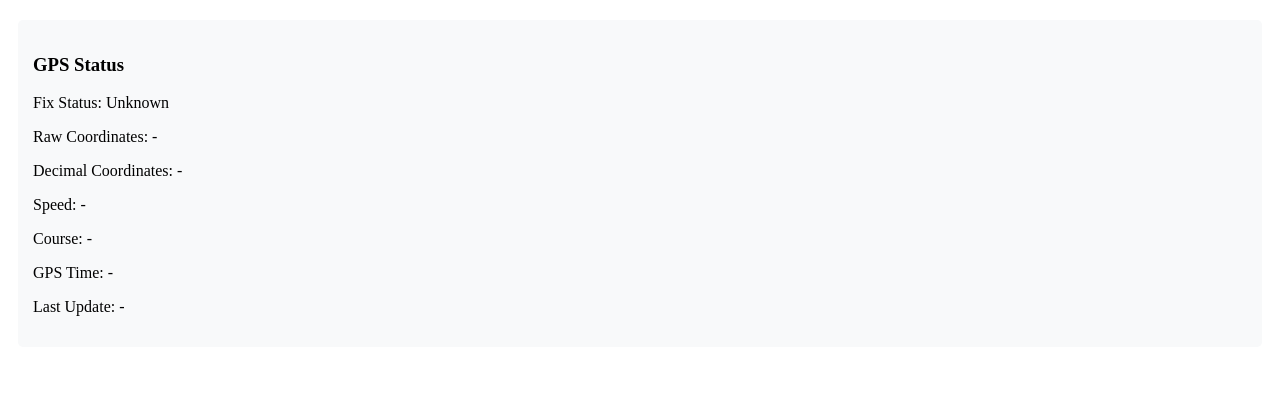
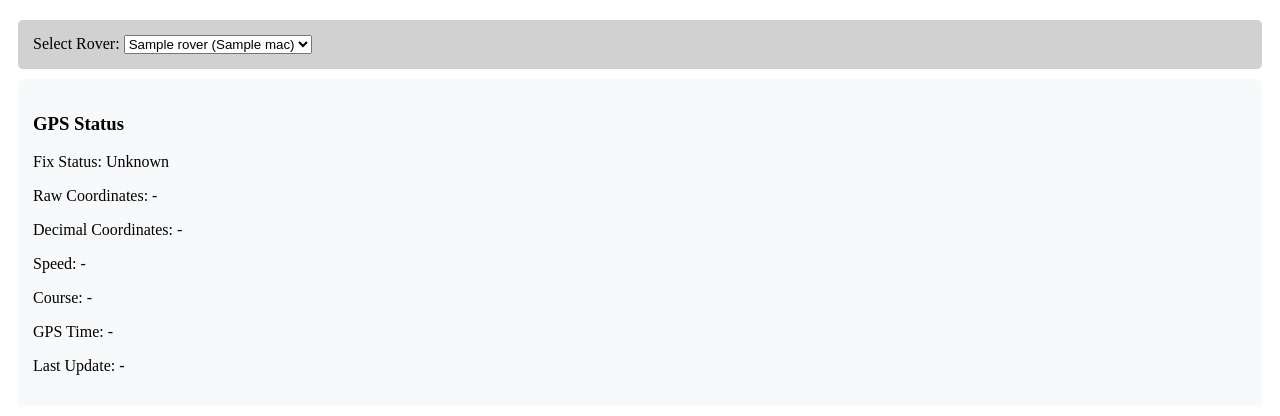
Before and after one commit to karolew/GNSS_RTK_Planner, a Python web app: template RTK_Planner/templates/index.html in a window 1280 px wide. Shown: the part 508-924 px from the top of the page. Before the commit the page ends 824 px from the top, so only its background shows below. Run offline with Jinja, Linux system fonts and the light colour scheme; the template is opened without the code that fills it: most values are stand-ins (such as "Sample title", 1, 10 or a date in 2020); some libraries are stand-ins or nearby versions.

Commit message:
Added dd list of registered rovers.

```diff
--- a/RTK_Planner/app.py
+++ b/RTK_Planner/app.py
@@ -10,7 +10,8 @@ app.add_api(config.basedir / "swagger.yaml")
 
 @app.route("/")
 def home():
-    return render_template("index.html")
+    all_rovers = rover.get_all()
+    return render_template("index.html", rovers=all_rovers)
 
 
 @app.route("/get_coords")
--- a/RTK_Planner/templates/index.html
+++ b/RTK_Planner/templates/index.html
@@ -9,6 +9,12 @@
             height: 500px;
             width: 100%;
             margin-bottom: 20px;
+        }
+        .control-panel {
+            padding: 15px;
+            margin: 10px;
+            background-color: #d1d1d1;
+            border-radius: 5px;
         }
         .status-panel {
             padding: 15px;
@@ -26,6 +32,16 @@
 </head>
 <body>
     <div id="map" class="map"></div>
+
+    <div class="control-panel">
+    <label for="rovers">Select Rover:</label>
+      <select name="rovers" id="cars">
+          {% for rover in rovers %}
+          <option value="{{rover.name}}">{{rover.name}} ({{rover.mac}})</option>
+          {% endfor %}
+      </select>
+    </div>
+
     <div class="status-panel">
         <h3>GPS Status</h3>
         <p>Fix Status: <span id="fix-status">Unknown</span></p>
@@ -106,7 +122,7 @@
                 });
         }
 
-        // Update status every second
+        // Update status given milliseconds
         setInterval(updateStatus, 2000);
     </script>
 </body>
```
Also changed, not shown: RTK_Planner/rover.py (+6 -1 lines), RTK_Planner/swagger.yaml (+9 -1 lines).
